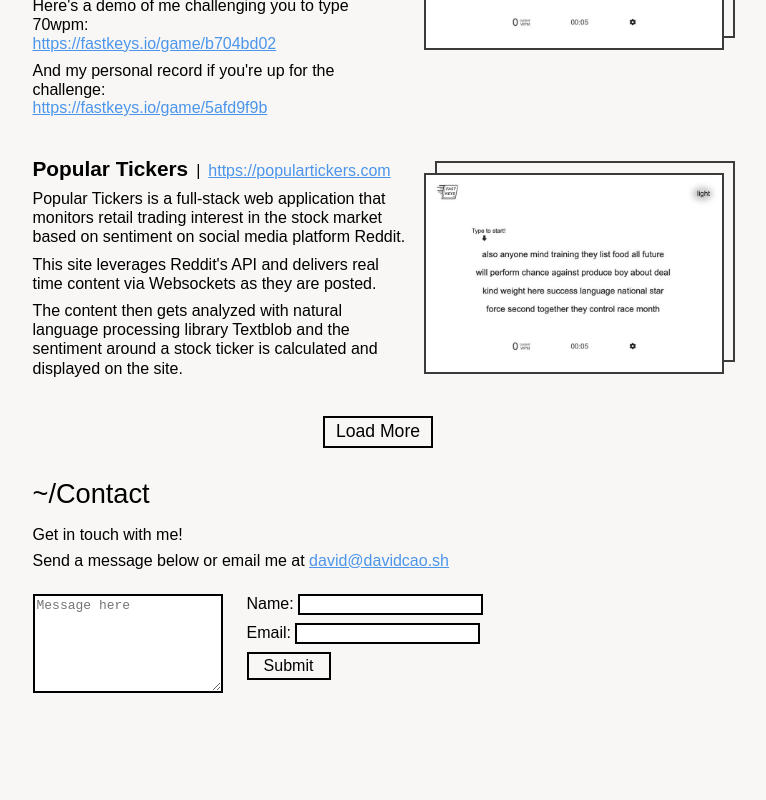
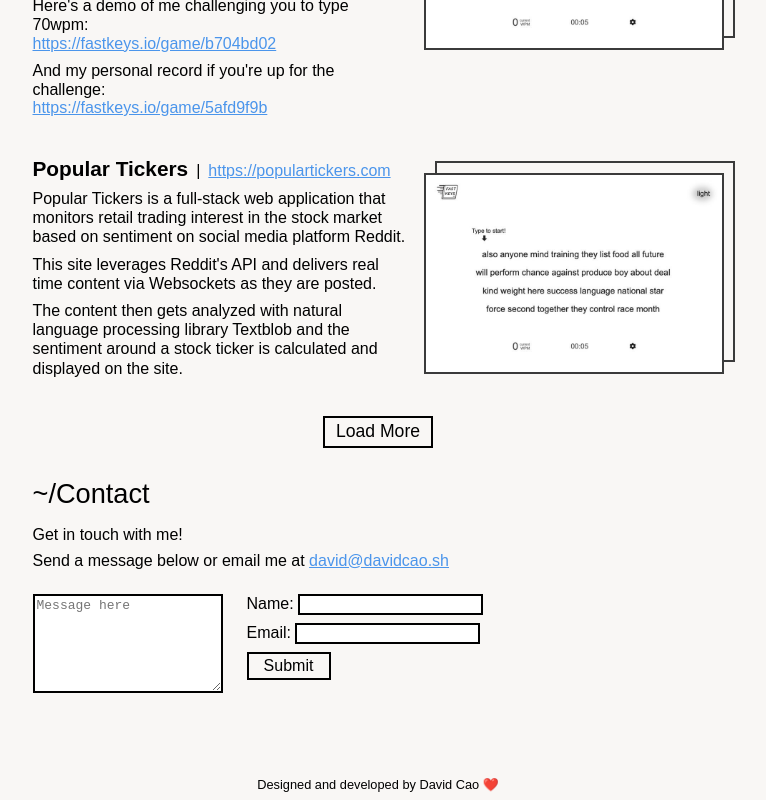
Before and after one commit to davidc360/davidcao.sh, a React (Create React App) app: page / in a window 1280 px wide. Shown: the part 697-1497 px from the top of the page, without its empty margins (262-1028 px from the left). Built offline with nearby package versions, Linux system fonts and the light colour scheme.

Commit message:
added footer

```diff
--- a/src/App.js
+++ b/src/App.js
@@ -12,6 +12,10 @@ function App() {
             <About />
             <Projects />
             <Contact />
+            {/* footer */}
+            <div className="footer">
+                Designed and developed by David Cao ❤️
+            </div>
         </div>
   )
 }
--- a/src/App.sass
+++ b/src/App.sass
@@ -6,7 +6,6 @@ html
     display: flex
     flex-direction: column
     align-items: center
-    padding-bottom: 5rem
 
     > div
         max-width: 755px
@@ -19,6 +18,10 @@ html
     font-size: 1.7rem
     margin-bottom: 0.5rem
     // text-decoration: underline
+
+.footer
+    font-size: 0.8rem
+    padding-top: 2.5rem
 
 br
     content: ""
```
Lines whose indentation alone changed are shown as unchanged.
